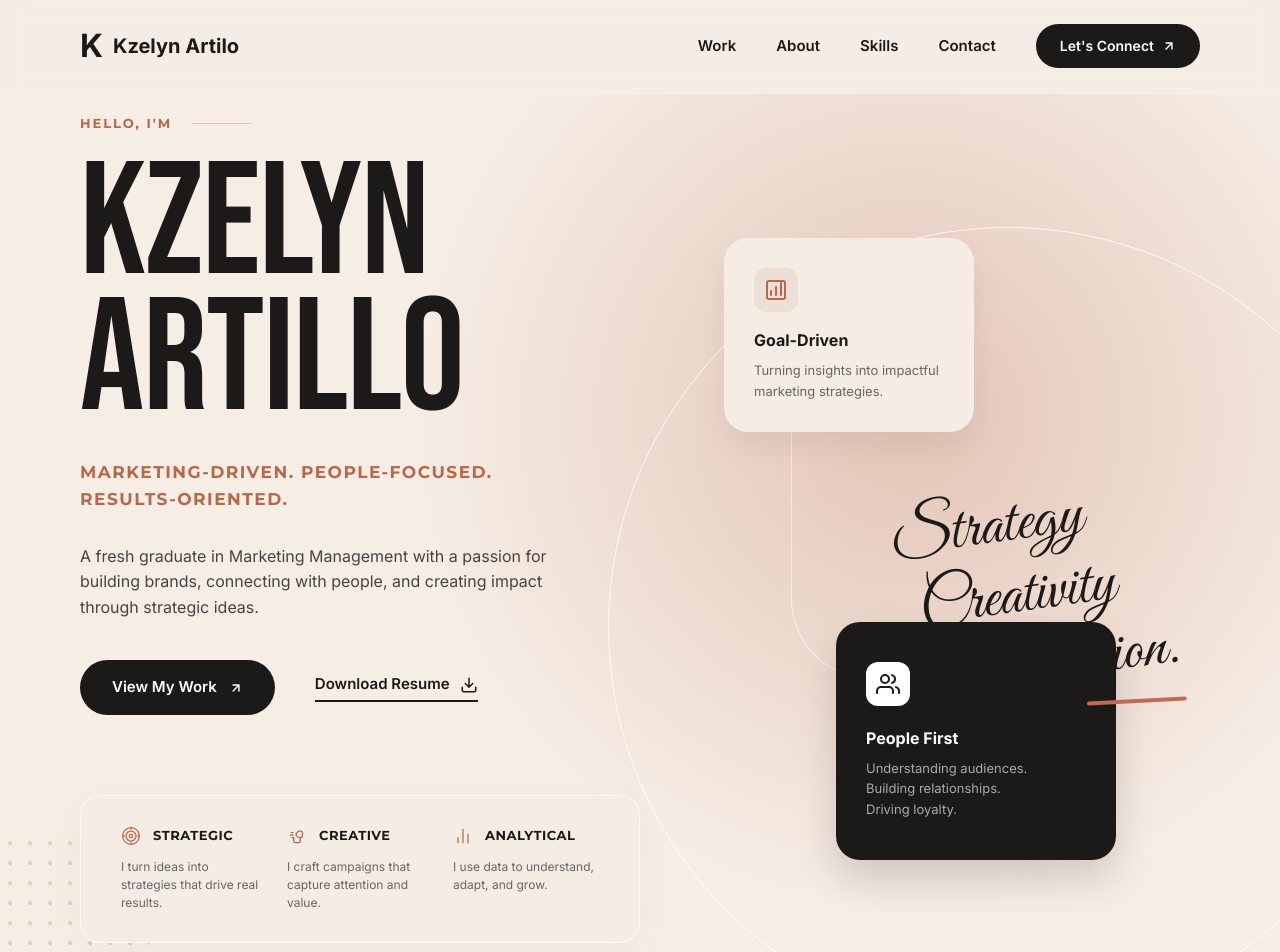
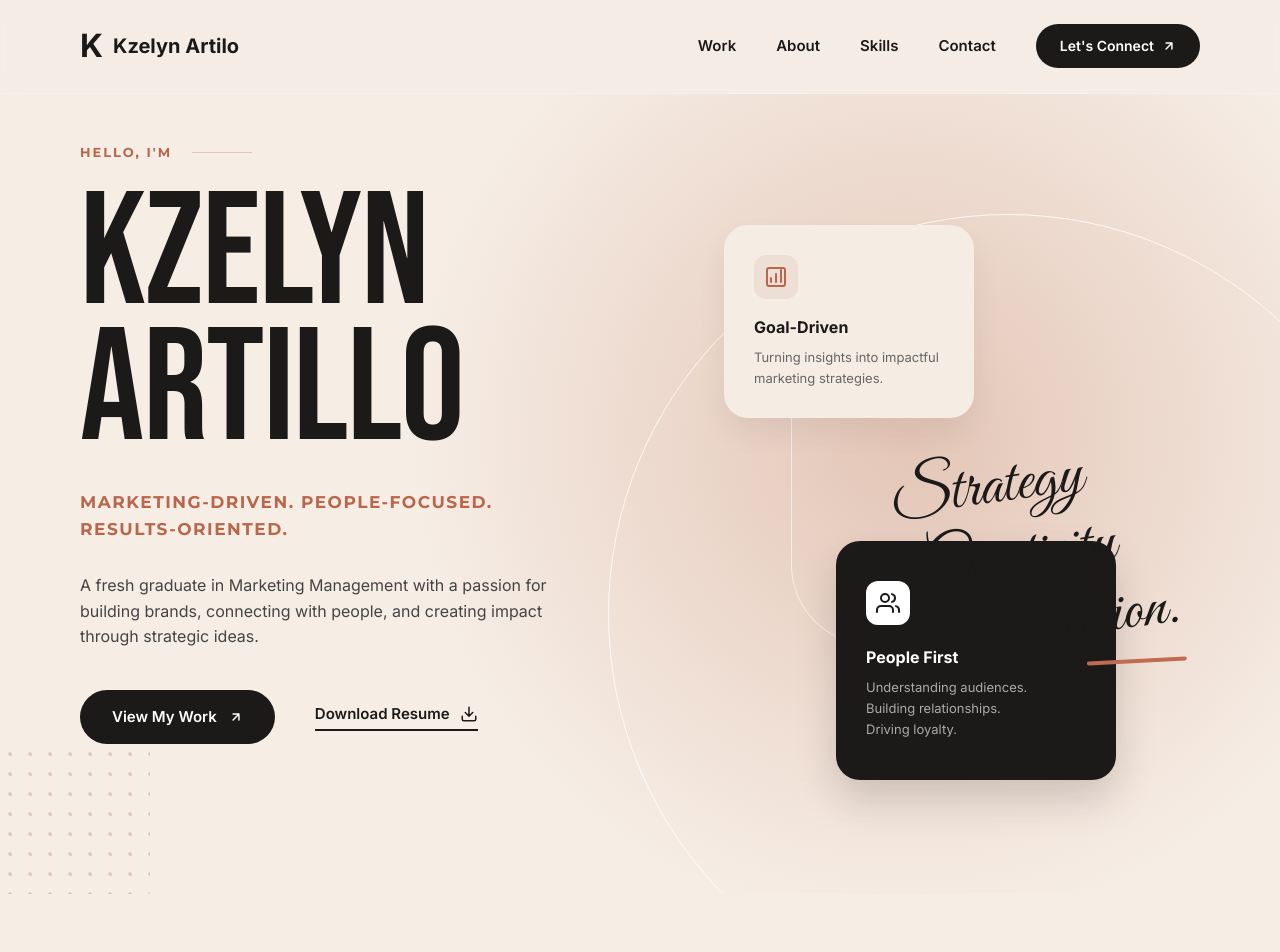
Before and after one commit to vardzz/kzelyn.me, a Next.js app: page / in a window 1280 px wide. Shown: the top 952 px of the page. After the commit the page ends 894 px from the top, so only its background shows below. Built offline with nearby package versions, Linux system fonts and the light colour scheme.

Commit message:
feat: add responsive Hero component to showcase profile details and value proposition

```diff
--- a/src/components/Hero.tsx
+++ b/src/components/Hero.tsx
@@ -35,51 +35,6 @@ export function Hero() {
           </a>
         </div>
 
-        {/* Skills Container (Hidden on Mobile) */}
-        <div className="hidden lg:flex gap-5 bg-surface/70 backdrop-blur-md rounded-[20px] py-[30px] px-[40px] shadow-[0_10px_40px_rgba(0,0,0,0.03)] border border-white/60 max-w-[650px]">
-          <div className="flex-1">
-            <div className="flex items-center gap-3 mb-3">
-              <div className="text-[#B9664B] flex">
-                <svg width="20" height="20" viewBox="0 0 24 24" fill="none" stroke="currentColor" strokeWidth="1.5" strokeLinecap="round" strokeLinejoin="round">
-                  <circle cx="12" cy="12" r="10"/>
-                  <circle cx="12" cy="12" r="6"/>
-                  <circle cx="12" cy="12" r="2"/>
-                  <path d="M12 2v2M12 20v2M2 12h2M20 12h2"/>
-                </svg>
-              </div>
-              <span className="font-montserrat font-bold text-[13px] text-primary-dark tracking-[0.5px]">STRATEGIC</span>
-            </div>
-            <p className="text-[12px] leading-[1.5] text-[#666]">I turn ideas into strategies that drive real results.</p>
-          </div>
-
-          <div className="flex-1">
-            <div className="flex items-center gap-3 mb-3">
-              <div className="text-[#B9664B] flex">
-                <svg width="20" height="20" viewBox="0 0 24 24" fill="none" stroke="currentColor" strokeWidth="1.5" strokeLinecap="round" strokeLinejoin="round">
-                  <path d="M11 11.5v-1a4.5 4.5 0 0 1 4.5-4.5h.5A2.5 2.5 0 0 1 18.5 8.5v3A2.5 2.5 0 0 1 16 14h-.5a4.5 4.5 0 0 1-4.5-4.5v-1z"/>
-                  <path d="M16 14v4a2 2 0 0 1-2 2h-4a2 2 0 0 1-2-2v-4"/>
-                  <path d="M6 14h2"/>
-                  <path d="M4 11h3"/>
-                  <path d="M5 8h2"/>
-                </svg>
-              </div>
-              <span className="font-montserrat font-bold text-[13px] text-primary-dark tracking-[0.5px]">CREATIVE</span>
-            </div>
-            <p className="text-[12px] leading-[1.5] text-[#666]">I craft campaigns that capture attention and value.</p>
-          </div>
-
-          <div className="flex-1">
-            <div className="flex items-center gap-3 mb-3">
-              <div className="text-[#B9664B] flex">
-                <svg width="20" height="20" viewBox="0 0 24 24" fill="none" stroke="currentColor" strokeWidth="1.5" strokeLinecap="round" strokeLinejoin="round">
-                  <path d="M18 20V10M12 20V4M6 20v-6"/>
-                </svg>
-              </div>
-              <span className="font-montserrat font-bold text-[13px] text-primary-dark tracking-[0.5px]">ANALYTICAL</span>
-            </div>
-            <p className="text-[12px] leading-[1.5] text-[#666]">I use data to understand, adapt, and grow.</p>
-          </div>
-        </div>
       </div>
 
       {/* Right Column (Visuals & Floating Cards) */}
```
